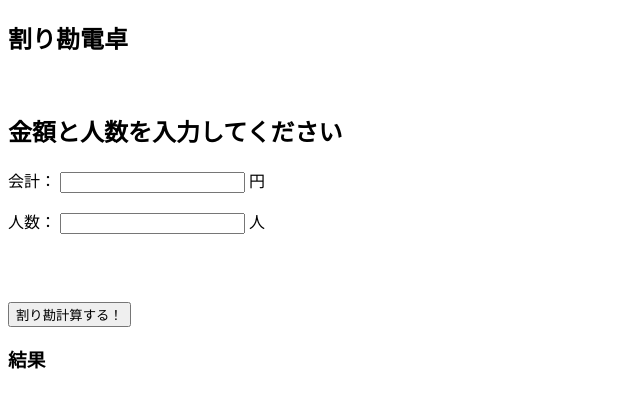
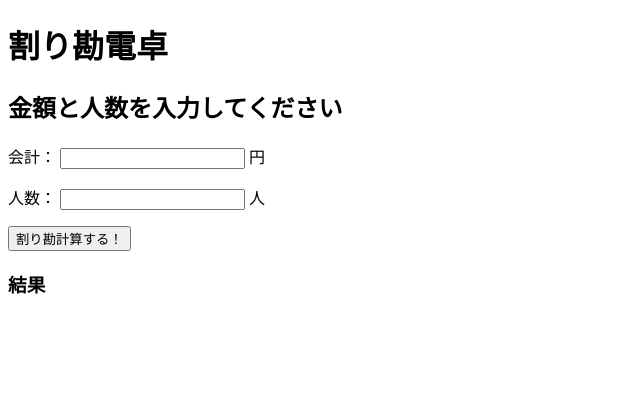
Before and after one commit to pikake3/pikake3.github.io, a plain HTML site: page index.html in a window 1280 px wide. Shown: the whole page, without its empty margins (0-640 px from the left). Drawn offline with Linux system fonts and the light colour scheme.

Commit message:
Update index.html

```diff
--- a/index.html
+++ b/index.html
@@ -5,31 +5,20 @@
     <meta charset="utf-8">
     <title>割り勘電卓</title>
 
+    <link href="style.css" rel="stylesheet" type="text/css" />
 </head>
 
 <body>
-<section>
     <h1>割り勘電卓</h1>
-  <br>
     <h2>金額と人数を入力してください</h2>
     <p>会計： <input type="number" id="amount"> 円</p>
     <p>人数： <input type="number" id="num"> 人</p>
-<br><br>
-    <p><button id=button "input type="button" value="割り勘計算する！"onclick="getResult([1000,100,10,1]);">割り勘計算する！
-      </button></p>
-  <div class="box">
+
+    <p><input type="button" value="割り勘計算する！" onclick="getResult([1000,100,10,1]);"></p>
     <h3>結果</h3>
     <p id="result"></p>
 
-    <BR>
-
-     <p></p>
-
-
-      </div>
-  </section>
-
-  <script type="text/javascript" src="script3.js"></script>
+    <script type="text/javascript" src="script3.js"></script>
 </body>
 
 </html>
```
